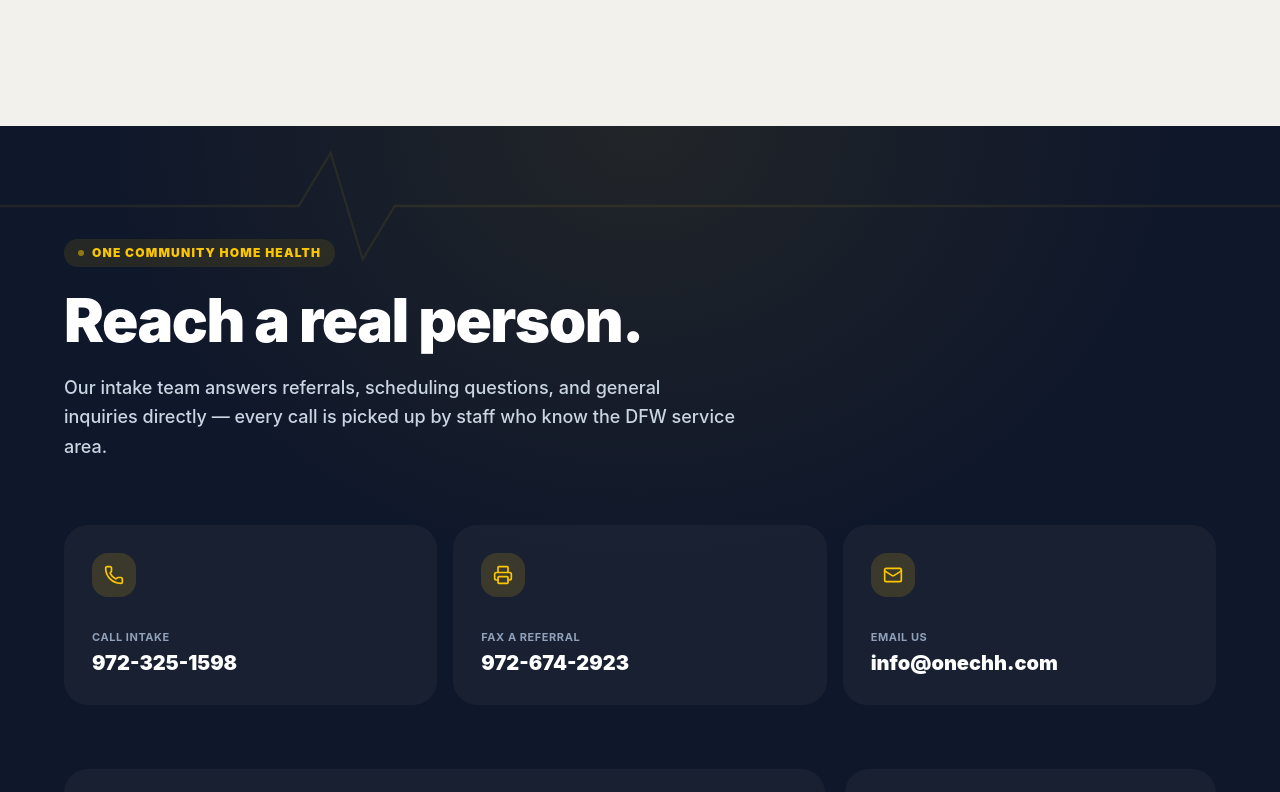
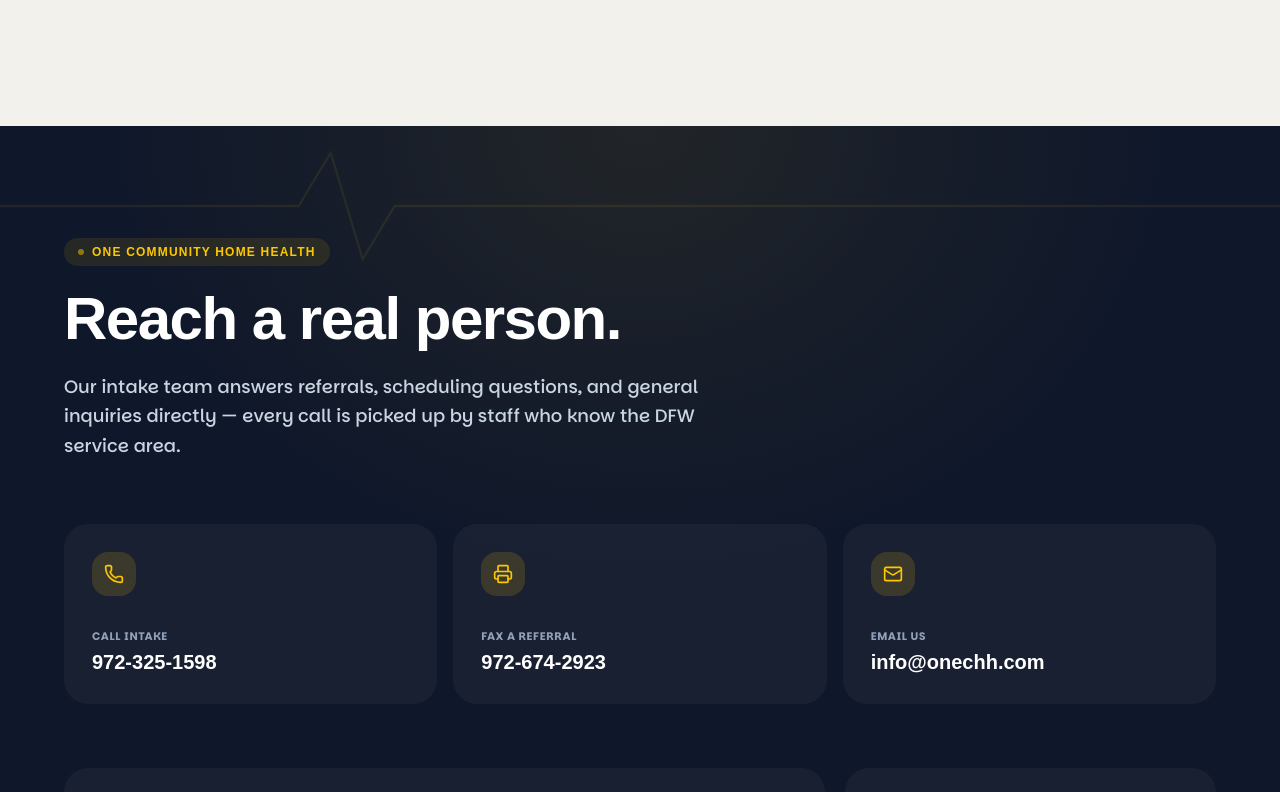
Before and after one commit to Ibeneme/och, a React (Vite) app: page / in a window 1280 px wide. Shown: the part 8508-9300 px from the top of the page. Built offline with nearby package versions, Linux system fonts and the light colour scheme; a web font is replaced by a local one.

Commit message:
first commit

```diff
--- a/src/components/home_components/ServiceAreaAndCtaSection.tsx
+++ b/src/components/home_components/ServiceAreaAndCtaSection.tsx
@@ -24,7 +24,7 @@ const SERVICE_AREAS = [
 
 export default function OneCommunityContact() {
   return (
-    <section className="relative bg-[#0F172A] text-slate-100 py-20 lg:py-28 px-4 sm:px-6 lg:px-8 font-sans overflow-hidden">
+    <section className="relative bg-[#0F172A] text-slate-100 py-20 lg:py-28 px-4 sm:px-6 lg:px-8  overflow-hidden">
       {/* Soft gold vignette */}
       <div
         className="pointer-events-none absolute inset-0"
```
Also changed, not shown: 1 other file (tests, documents, lock files or other folders).
